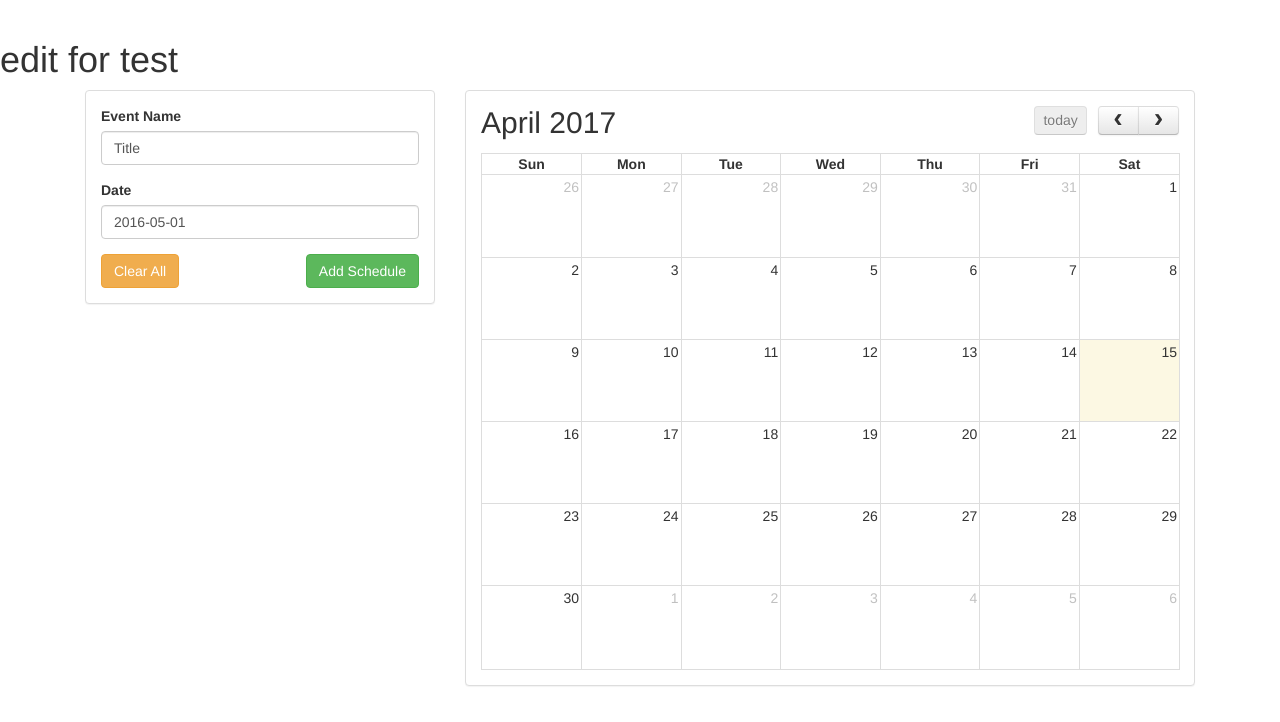
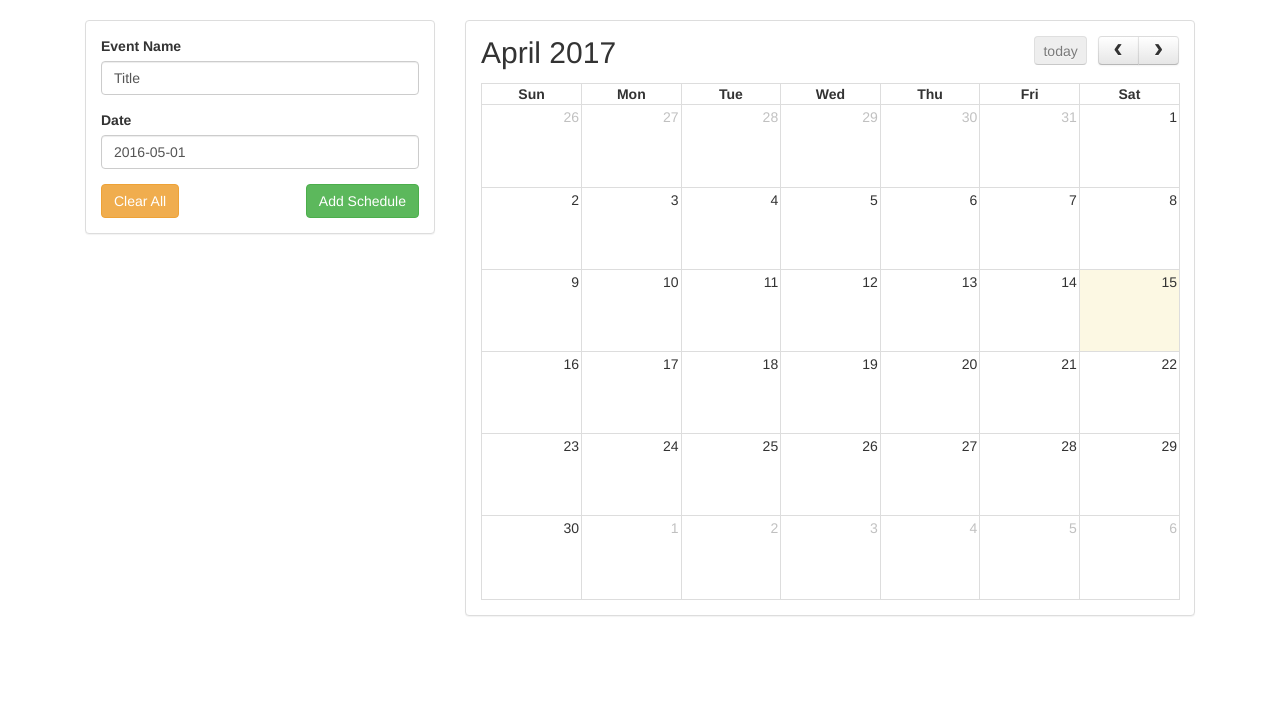
Before and after one commit to Bashar1089/Calender-App, a plain HTML site: page index.html in a window 1280 px wide. Drawn offline with nearby package versions, Linux system fonts and the light colour scheme.

Commit message:
changes back

```diff
--- a/index.html
+++ b/index.html
@@ -38,7 +38,6 @@
     </head>
 
     <body>
-	<h1>edit for test</h1>
         <div class="container">
             <div class="col-sm-4">
                 <div class="panel panel-default">
```
